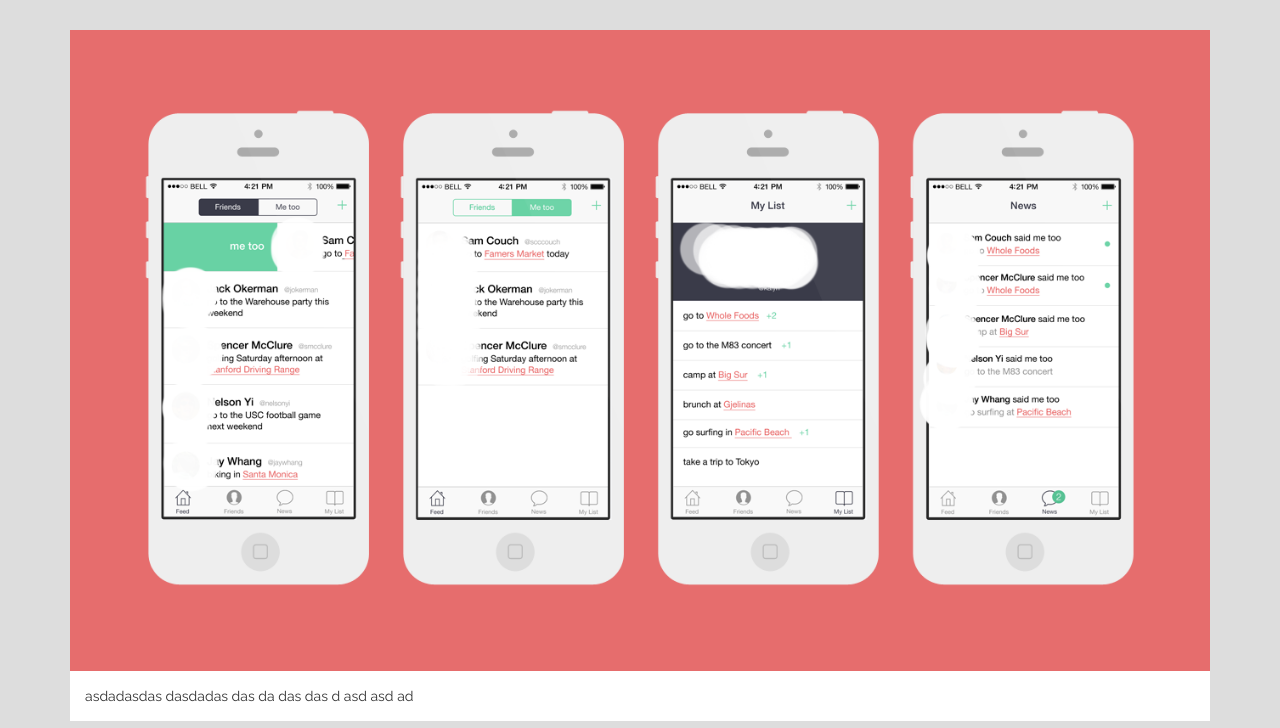
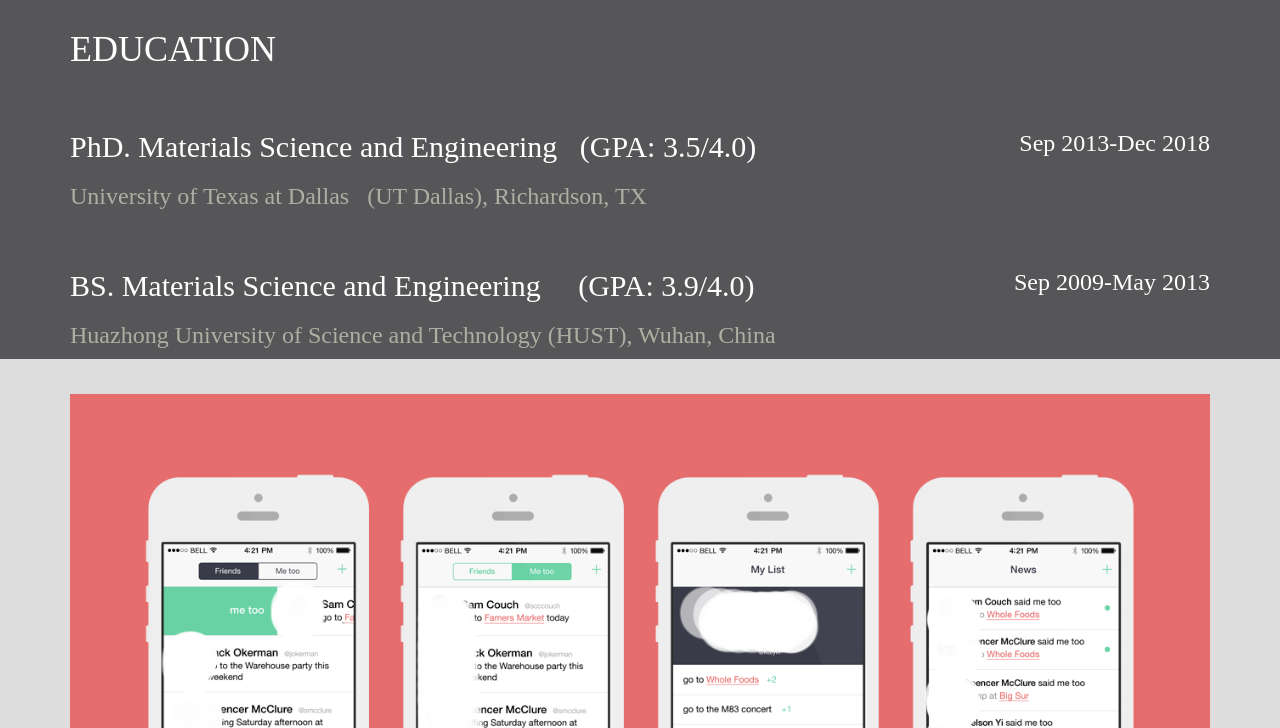
Before and after one commit to zcx88886666/My-Personal-Website, a plain HTML site: page index.html in a window 1280 px wide. Shown: the part 701-1429 px from the top of the page. Drawn offline with nearby package versions, Linux system fonts and the light colour scheme.

Commit message:
Add Some Education

```diff
--- a/assets/css/style.css
+++ b/assets/css/style.css
@@ -69,6 +69,7 @@ body,html{
       color: #ffffff;
 	  opacity: 0.8;
 	  margin-top: 50px;
+	  padding-bottom: 50px;
 }
 
 #about img{
@@ -129,14 +130,21 @@ ul.address li ul.address-text li a:hover{
 /* ================== */
 
 #education {
-  padding: 0 0;
-  padding-top: 50px;
+  padding-top: 80px;
   background-color: #2d2d30;
   color: #fff;
   font-family: "Times New Roman";
   font-weight: bold;
   height: auto;
   opacity: 0.8;
+}
+
+#education div.col-md-8 h3{
+	color: #9B9B8C
+}
+
+#education div.col-md-4 h3{
+	text-align: right;
 }
 
 /* ================== */
--- a/index.html
+++ b/index.html
@@ -159,9 +159,27 @@
 	<!-- ================= -->
 	<!--      education    -->
 	<!-- ================= -->
-	<section id="education">
+	<section id="education" style="border-top: 5px solid #9B9B8C">
 		<div class="container">
 			<h1>EDUCATION</h1>
+			<div class="row" style="padding-top:30px;">
+				<div class="col-md-8 col-sm-8">
+				<h2>PhD. Materials Science and Engineering&nbsp &nbsp(GPA: 3.5/4.0)</h2>
+				<h3>University of Texas at Dallas &nbsp (UT Dallas), Richardson, TX</h3>
+				</div>
+				<div class="col-md-4 col-sm-4">
+				<h3>Sep 2013-Dec 2018</h3>
+				</div>
+			</div>
+			<div class="row" style="padding-top:30px;">
+				<div class="col-md-8 col-sm-8">
+				<h2>BS. Materials Science and Engineering&nbsp &nbsp &nbsp(GPA: 3.9/4.0)</h2>
+				<h3>Huazhong University of Science and Technology (HUST), Wuhan, China</h3>
+				</div>
+				<div class="col-md-4 col-sm-4">
+				<h3>Sep 2009-May 2013</h3>
+				</div>
+			</div>
 		</div>
 	</section>
 	<!-- ================= -->
```
